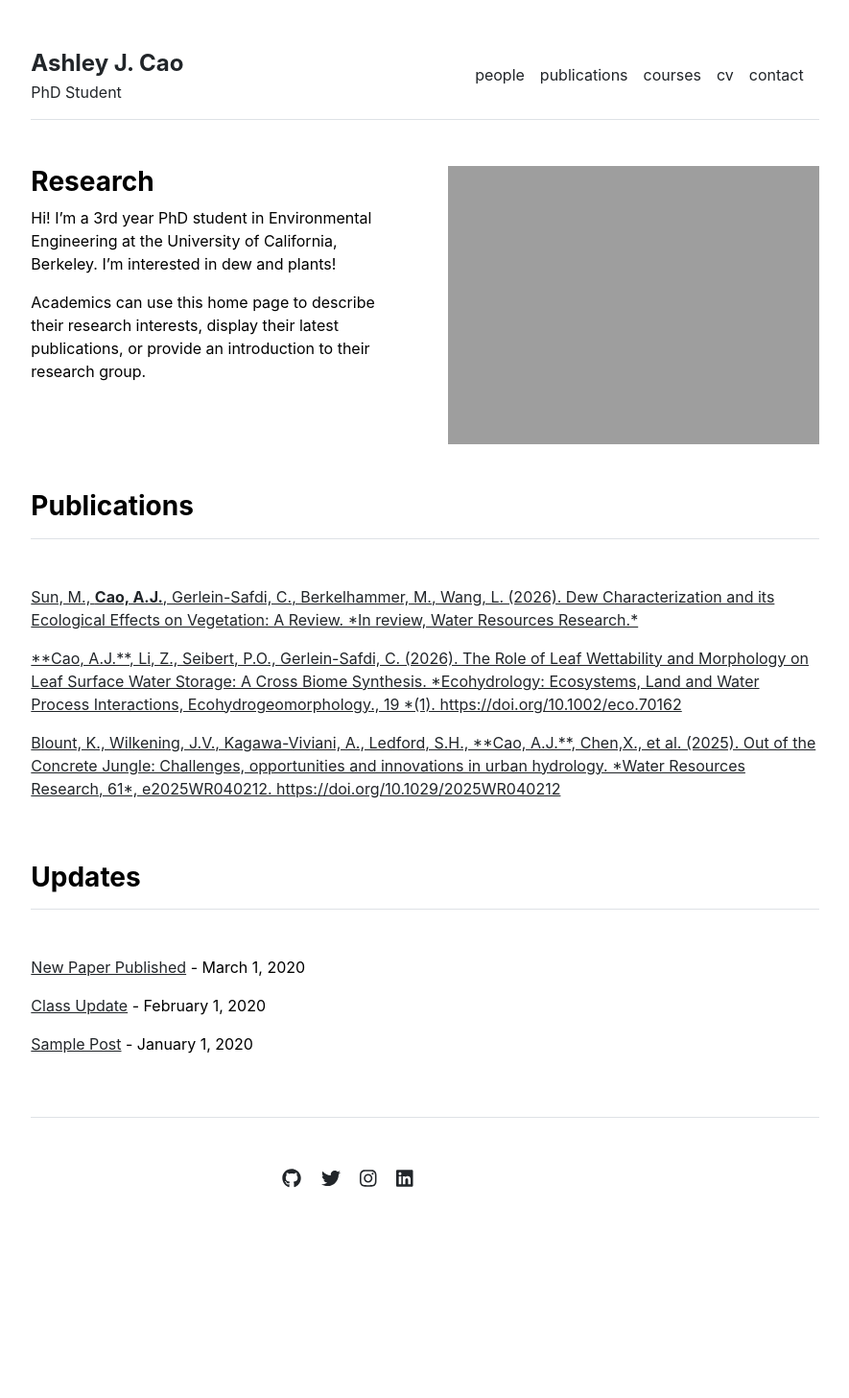
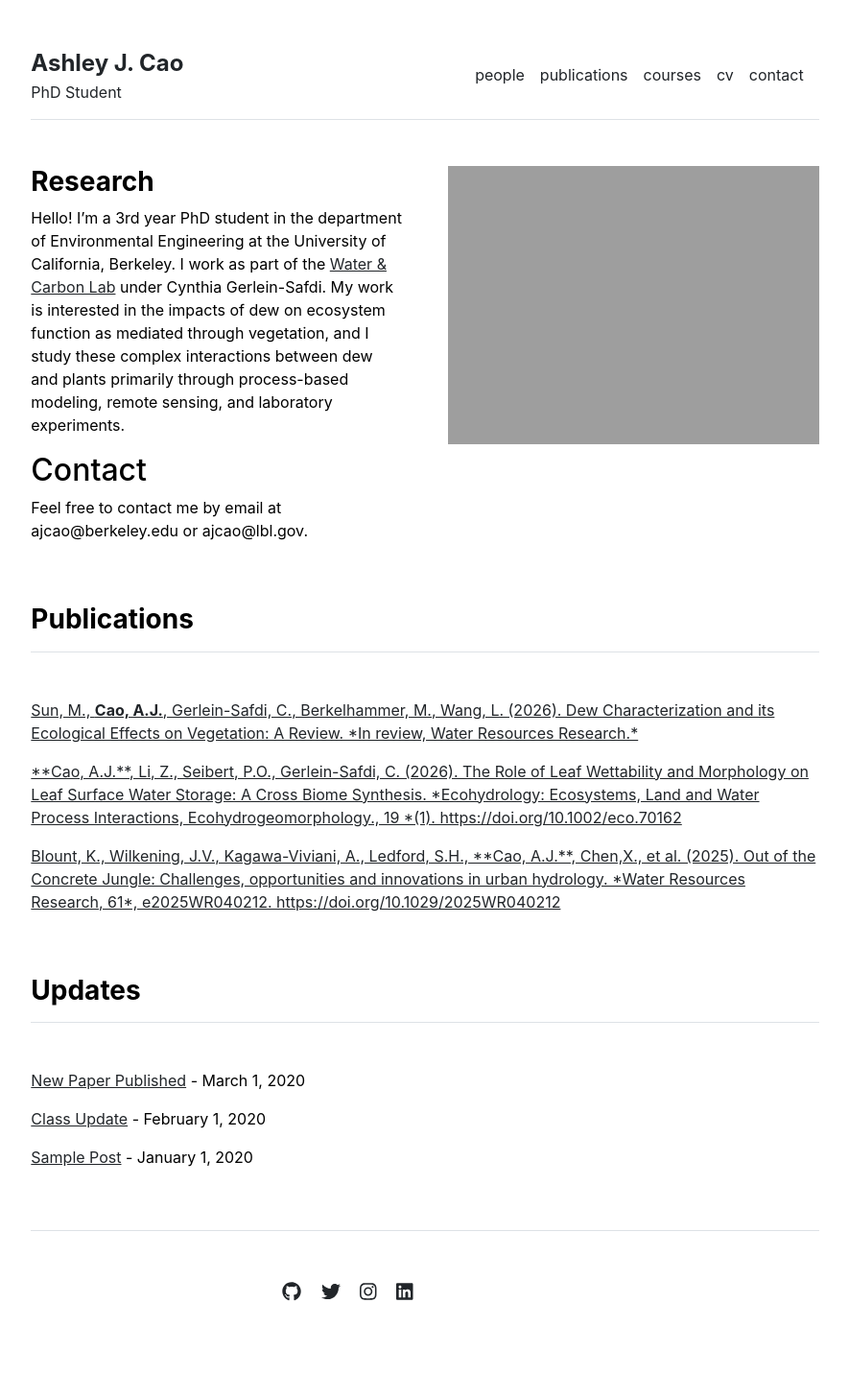
Before and after one commit to cao-ashley/cao-ashley.github.io, a Jekyll site: the page built from index.md, in a window 1280 px wide. Shown: the whole page at 96% size, without its empty margins (197-1082 px from the left). Built offline with Jekyll 4.4.1, drawn with Linux system fonts in a browser that asks for light colours; before the commit the page ends 1339 px from its top, so only the background shows below that.

Commit message:
Update index.md

```diff
--- a/index.md
+++ b/index.md
@@ -3,6 +3,7 @@ layout: home
 title: "Home"
 ---
 
-Hi! I'm a 3rd year PhD student in Environmental Engineering at the University of California, Berkeley. I'm interested in dew and plants!
+Hello! I'm a 3rd year PhD student in the department of Environmental Engineering at the University of California, Berkeley. I work as part of the [Water & Carbon Lab](https://sites.google.com/berkeley.edu/gerlein-safdi/) under Cynthia Gerlein-Safdi. My work is interested in the impacts of dew on ecosystem function as mediated through vegetation, and I study these complex interactions between dew and plants primarily through process-based modeling, remote sensing, and laboratory experiments.
 
-Academics can use this home page to describe their research interests, display their latest publications, or provide an introduction to their research group.
+## Contact
+Feel free to contact me by email at ajcao@berkeley.edu or ajcao@lbl.gov.
```
